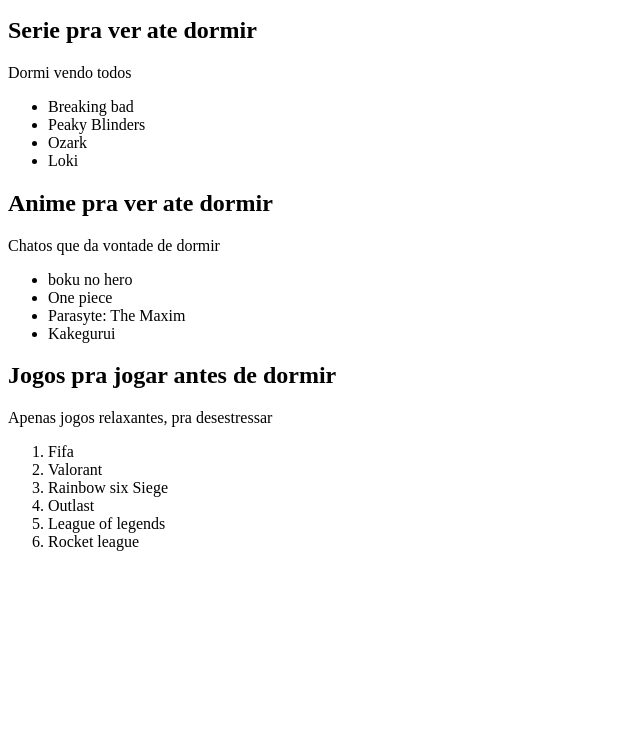
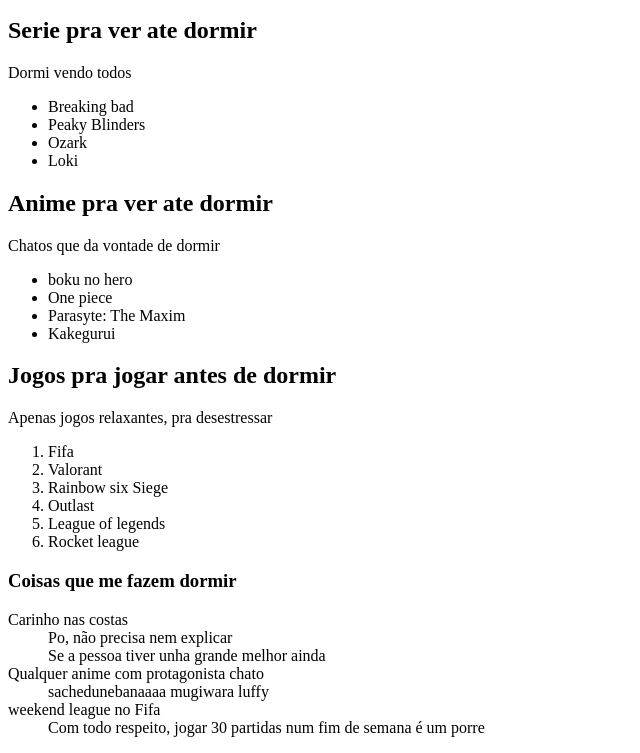
Before and after one commit to ufjf-dcc121/ufjf-dcc121-2022-1-atv2-KirchmaierDavi, a plain HTML site: page index.html in a window 1280 px wide. Shown: the part 101-854 px from the top of the page, without its empty margins (0-640 px from the left). Before the commit the page ends 800 px from the top, so only its background shows below. Drawn offline with Linux system fonts and the light colour scheme.

Commit message:
adiciona mais listas

```diff
--- a/index.html
+++ b/index.html
@@ -33,6 +33,15 @@
             <li>League of legends</li>
             <li>Rocket league</li>
         </ol>
-
+    <h3> Coisas que me fazem dormir</h3>
+    <dl>
+        <dt>Carinho nas costas</dt>
+        <dd>Po, não precisa nem explicar</dd>
+        <dd>Se a pessoa tiver unha grande melhor ainda</dd>
+        <dt>Qualquer anime com protagonista chato</dt>
+        <dd>sachedunebanaaaa mugiwara luffy</dd>
+        <dt>weekend league no Fifa</dt>
+        <dd>Com todo respeito, jogar 30 partidas num fim de semana é um porre</dd>
+    </dl>
  </body>
 </html>
```
